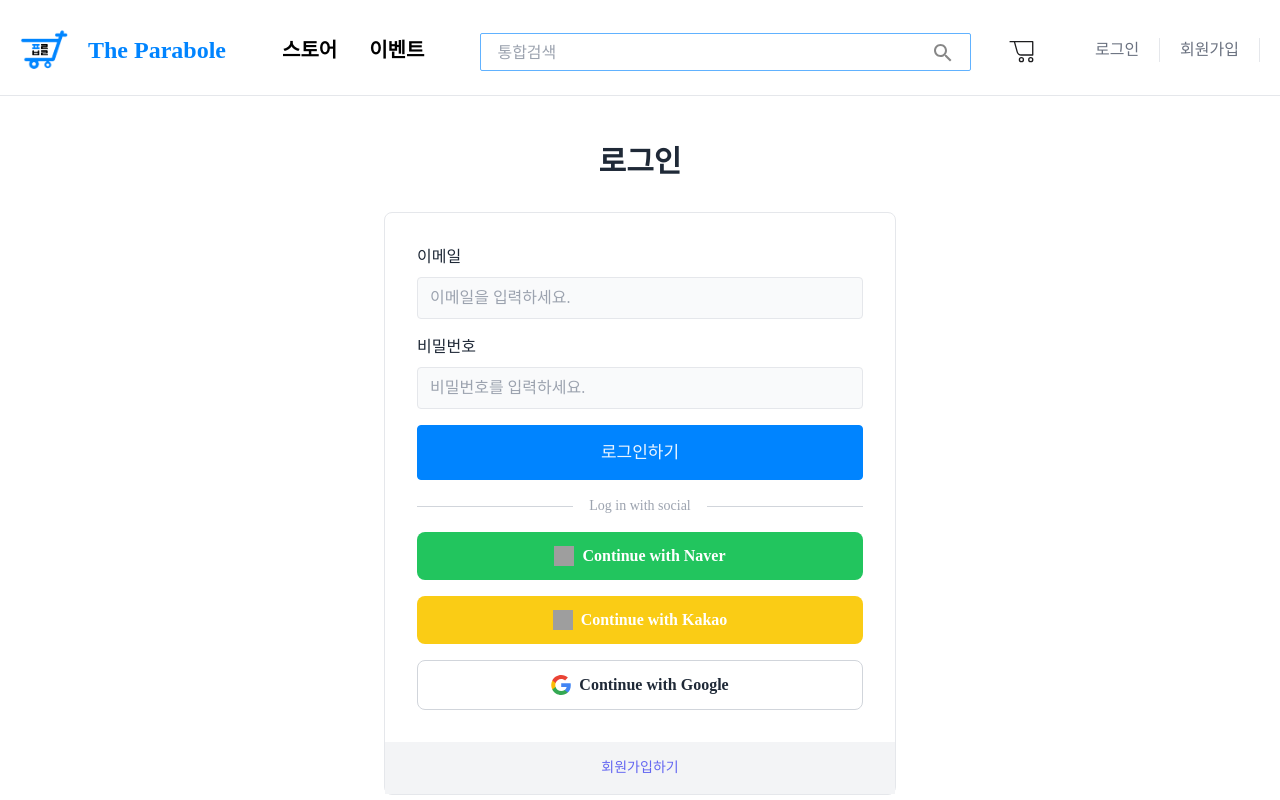
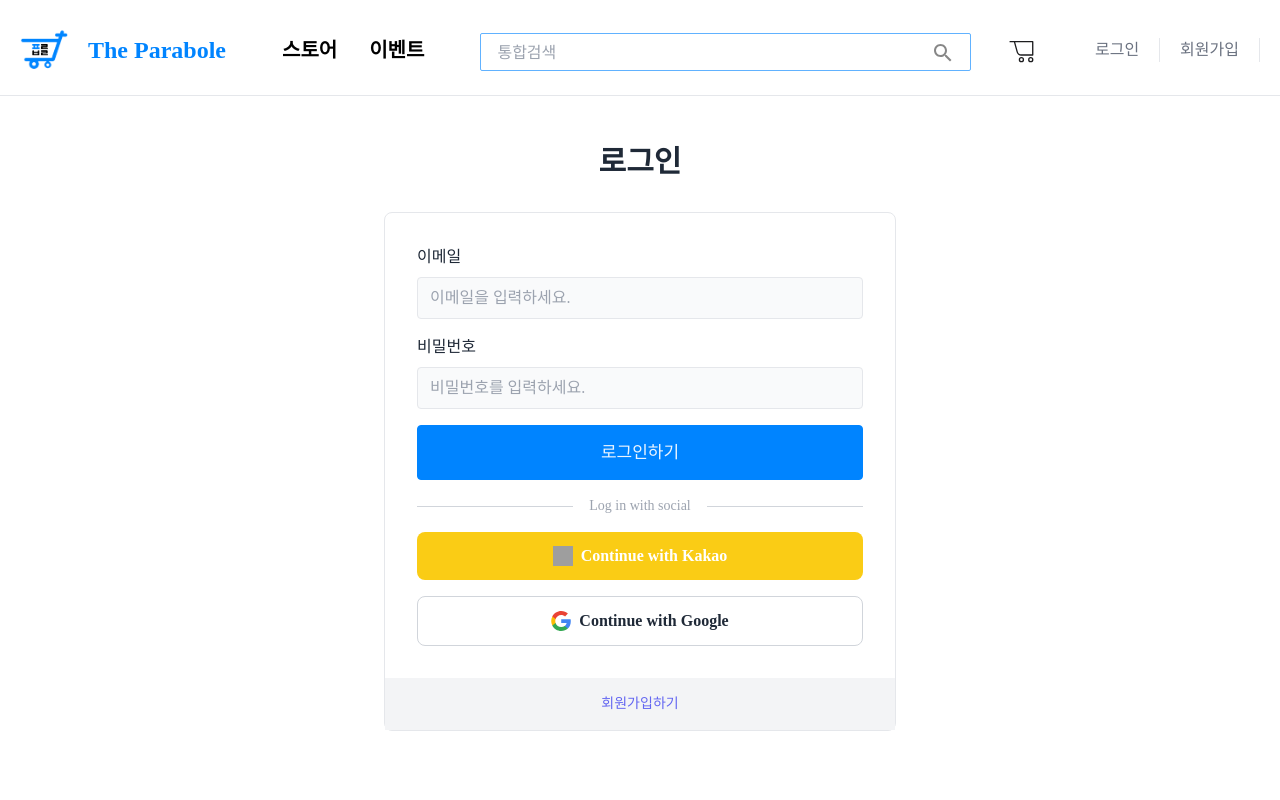
Before and after one commit to Lotte-Feelmycode/the-parabole-fe, a Next.js app: page /signin in a window 1280 px wide. Shown: the top 800 px of the page. Built offline with nearby package versions, Linux system fonts and the light colour scheme; no server answers; grey boxes are pictures that could not be loaded; a web font is replaced by a local one.

Commit message:
Update signin.js

```diff
--- a/pages/signin.js
+++ b/pages/signin.js
@@ -147,7 +147,7 @@ export default function Signin() {
                 </span>
               </div>
 
-              <Link href={NAVER_AUTH_URI}>
+              {/* <Link href={NAVER_AUTH_URI}>
                 <button className="flex justify-center items-center bg-green-500 hover:bg-green-600 active:bg-green-700 focus-visible:ring ring-green-300 text-white text-sm md:text-base font-semibold text-center rounded-lg outline-none transition duration-100 gap-2 px-8 py-3">
                   <a
                     title="Gapo, Public domain, via Wikimedia Commons"
@@ -165,7 +165,7 @@ export default function Signin() {
                   </a>{' '}
                   Continue with Naver
                 </button>
-              </Link>
+              </Link> */}
 
               <Link href={KAKAO_AUTH_URI}>
                 <button className="flex justify-center items-center bg-yellow-400 hover:bg-yellow-500 active:bg-yellow-700 focus-visible:ring ring-yellow-300 text-white text-sm md:text-base font-semibold text-center rounded-lg outline-none transition duration-100 gap-2 px-8 py-3">
```
